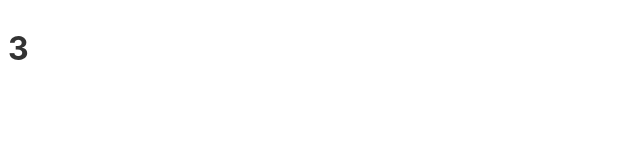
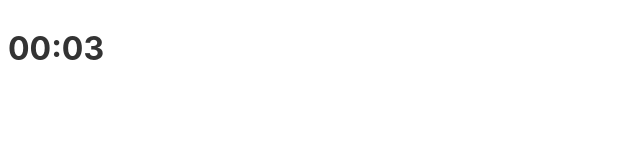
Before and after one commit to joeban0608/fst-svelte-app, a Svelte app: page / in a window 1280 px wide. Shown: the top 160 px of the page, without its empty margins (0-640 px from the left). Built offline with nearby package versions, Linux system fonts and the light colour scheme.

Commit message:
feat: Reactivity $:

```diff
--- a/src/App.svelte
+++ b/src/App.svelte
@@ -1,7 +1,15 @@
 <script>
+	// props
+	// if condition
+	// $: (Reactivity)
+	// each Arr
 	import { onMount, afterUpdate, onDestroy } from 'svelte'
 	let conutDown = 10;
 	let timer = null;
+
+	// 00:01 displayValue 不足兩位自動補 0
+	// 透過 $: 當元件更新重新渲染 displayValue, 沒加 $: displayValue 會不動
+	$: displayValue = `00:${conutDown.toString().padStart(2,"0")}`
 
 	onMount(()=>{
 		timer = setInterval(()=>{
@@ -25,4 +33,4 @@
 
 </script>
 
-<h1>{conutDown}</h1>
+<h1>{displayValue}</h1>
```
